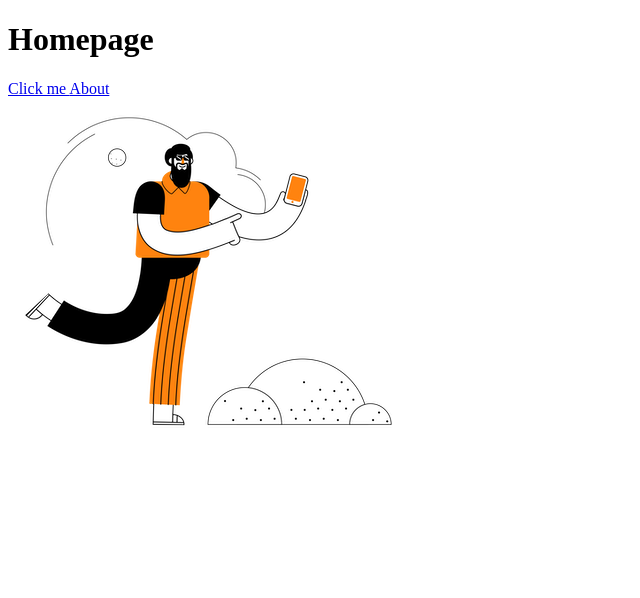
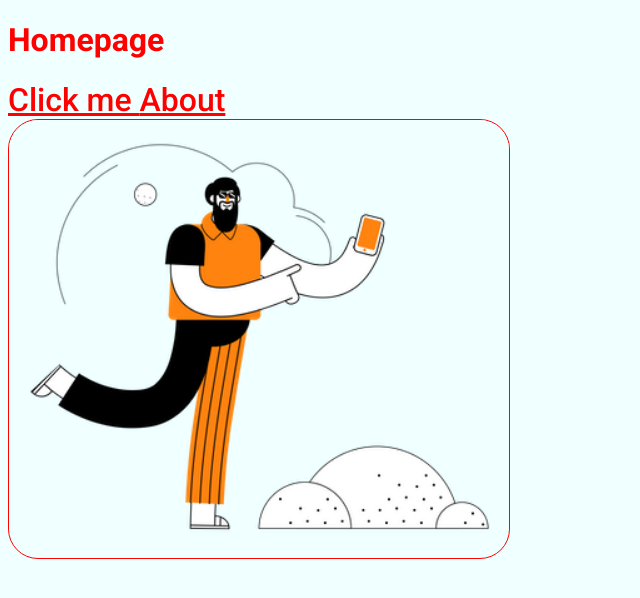
Before and after one commit to Hafida-mh/links-and-images, a plain HTML site: page index.html in a window 1280 px wide. Shown: the whole page, without its empty margins (0-640 px from the left). Drawn offline with Linux system fonts and the light colour scheme.

Commit message:
second commit
add css

```diff
--- /dev/null
+++ b/css/style.css
@@ -0,0 +1,22 @@
+* {
+    background-color: azure;
+}
+
+.title, a {
+    color: red;
+    font-family: 'Roboto', sans-serif;
+    font-size: 2em;
+}
+
+.img-container {
+    border: 1px solid red;
+    width: 500px;
+    border-radius: 30px;
+}
+
+.img-container img {
+   width: 100%;
+   height: 100%;
+   object-fit: cover;
+   border-radius: 30px;
+}
--- a/index.html
+++ b/index.html
@@ -4,11 +4,13 @@
   <meta charset="UTF-8">
   <meta http-equiv="X-UA-Compatible" content="IE=edge">
   <meta name="viewport" content="width=device-width, initial-scale=1.0">
+   <link rel="stylesheet" href="./css/style.css">
+   <link href="https://fonts.googleapis.com/css2?family=Roboto:ital,wght@0,500;0,700;0,900;1,400;1,500;1,900&family=Tajawal:wght@200&display=swap" rel="stylesheet">
   <title> Links and Images </title>
 </head>
 <body>
   <div> <!-- Page title -->
-    <h1> Homepage </h1>
+    <h1 class="title"> Homepage </h1>
   </div>
 
   <div> <!-- Navigation section -->
@@ -16,8 +18,10 @@
     <a href="./pages/about.html"> About </a>
   </div>
 
-  <div> <!-- Image section -->
-    <img src="./images/first-img.png" alt="man in the plan">
+  <div class="img-container"> <!-- Image section -->
+    <img
+       src="./images/first-img.png"
+       alt="man in the plan">
   </div>
 </body>
 </html>
```
Also changed, not shown: 1 other file.
